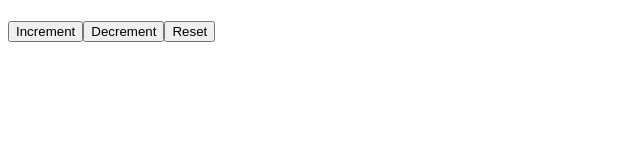
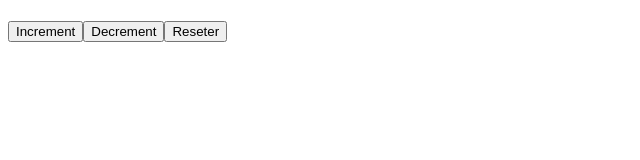
Before and after one commit to Mutararw/reactjs_project2, a React (Vite) app: page / in a window 1280 px wide. Shown: the top 160 px of the page, without its empty margins (0-640 px from the left). Built offline with nearby package versions, Linux system fonts and the light colour scheme.

Commit message:
progress 2

```diff
--- a/src/components/kounter.jsx
+++ b/src/components/kounter.jsx
@@ -19,7 +19,7 @@ function kounter() {
       >
         Decrement
       </button>
-      <button onClick={() => {}}>Reset</button>
+      <button onClick={() => {}}>Reseter</button>
     </div>
   );
 }
```
